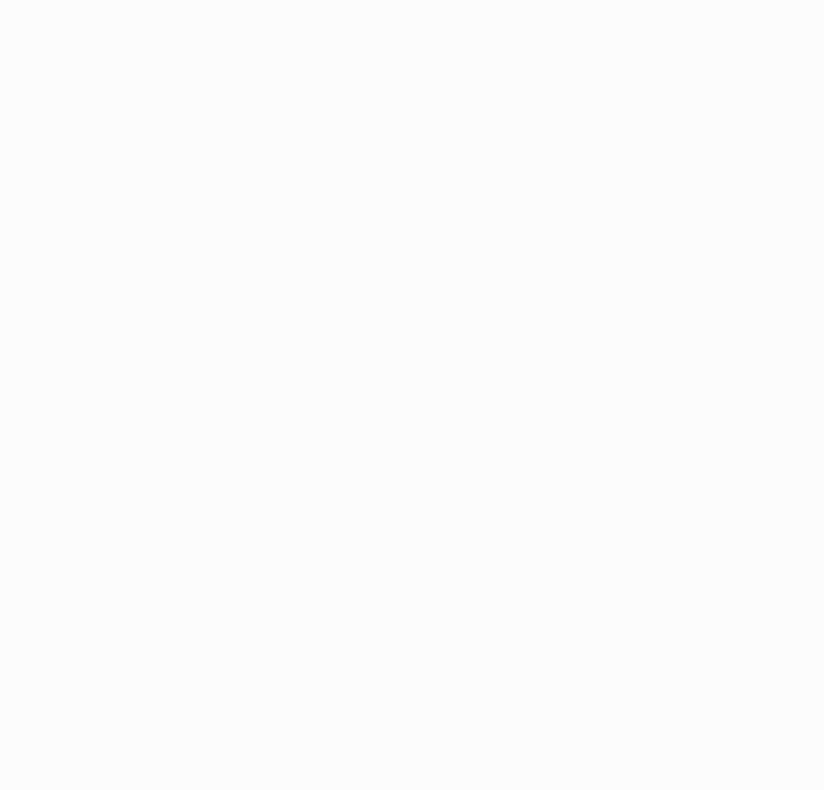
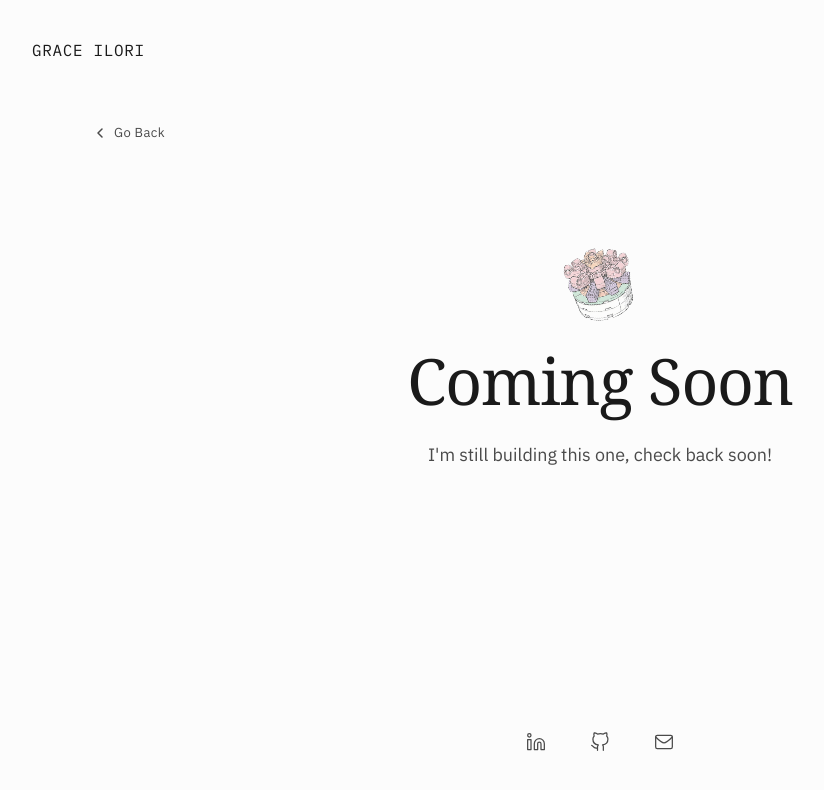
Before and after one commit to graceeilori/grace-ilori-portfolio, a React (Vite) app in the folder my-portfolio/: page /coming-soon in a window 1280 px wide. Before the commit this address had no page. Shown: the top 790 px of the page, without its empty margins (40-864 px from the left). Built offline with nearby package versions, Linux system fonts and the light colour scheme; a web font is replaced by a local one.

Commit message:
coming soon

```diff
--- a/my-portfolio/src/App.tsx
+++ b/my-portfolio/src/App.tsx
@@ -82,16 +82,16 @@ export default function HomePage() {
         <img src="/assets/star_1.svg" alt="" className="section-star" aria-hidden="true" />
 
         {/* EXPERIENCE — text hover only for now, peek-ready */}
-        <a href="#" className="section-nav" id="nav-experience">
+        <Link to="/coming-soon" className="section-nav" id="nav-experience">
           <span className="section-link">Experience</span>
-        </a>
+        </Link>
 
         <img src="/assets/star_2.svg" alt="" className="section-star" aria-hidden="true" />
 
         {/* PLAYGROUND — text hover only for now, peek-ready */}
-        <a href="#" className="section-nav" id="nav-playground">
+        <Link to="/coming-soon" className="section-nav" id="nav-playground">
           <span className="section-link">Playground</span>
-        </a>
+        </Link>
       </div>
     </main>
   )
--- /dev/null
+++ b/my-portfolio/src/ComingSoon.tsx
@@ -0,0 +1,51 @@
+import { useNavigate } from 'react-router-dom'
+import './CaseStudy.css'
+
+export default function ComingSoonPage() {
+  const navigate = useNavigate()
+
+  return (
+    <main className="case-study" style={{ alignItems: 'center', justifyContent: 'center', minHeight: '70vh' }}>
+      {/* Back link */}
+      <button
+        onClick={() => navigate(-1)}
+        className="cs-back"
+        style={{
+          background: 'none',
+          border: 'none',
+          padding: 0,
+          cursor: 'pointer',
+          fontFamily: 'inherit',
+          alignSelf: 'flex-start',
+        }}
+      >
+        <svg width="16" height="16" viewBox="0 0 16 16" fill="none" aria-hidden="true">
+          <path d="M10 12L6 8L10 4" stroke="currentColor" strokeWidth="1.5" strokeLinecap="round" strokeLinejoin="round" />
+        </svg>
+        Go Back
+      </button>
+
+      <div style={{
+        flex: 1,
+        display: 'flex',
+        flexDirection: 'column',
+        alignItems: 'center',
+        justifyContent: 'center',
+        textAlign: 'center',
+        gap: '24px',
+        paddingBottom: '80px',
+      }}>
+        <img
+          src="/assets/decor_flower.png"
+          alt=""
+          aria-hidden="true"
+          style={{ width: '80px', opacity: 0.75, transform: 'rotate(-15deg)' }}
+        />
+        <h1 className="cs-title" style={{ marginBottom: 0 }}>Coming Soon</h1>
+        <p className="cs-summary" style={{ marginBottom: 0, textAlign: 'center' }}>
+          I'm still building this one, check back soon!
+        </p>
+      </div>
+    </main>
+  )
+}
--- a/my-portfolio/src/Layout.tsx
+++ b/my-portfolio/src/Layout.tsx
@@ -31,7 +31,7 @@ export default function Layout() {
         <a href="/" className="nav-logo animate-in animate-in-delay-1" aria-label="Grace Ilori — Home">
           GRACE ILORI
         </a>
-        <a
+        {/* <a
           href="/resume.pdf"
           className="nav-resume animate-in animate-in-delay-1"
           target="_blank"
@@ -39,7 +39,7 @@ export default function Layout() {
           aria-label="View Resume (opens in new tab)"
         >
           RESUME
-        </a>
+        </a> */}
       </nav>
 
       {/* ── Page Content ── */}
--- a/my-portfolio/src/Projects.tsx
+++ b/my-portfolio/src/Projects.tsx
@@ -2,24 +2,6 @@ import './Projects.css'
 
 /* ---- Project Data ---- */
 const projects = [
-  {
-    id: 'kdpredict',
-    link: '#',
-    image: '/assets/project-cover-kdpredict.png',
-    year: 'ONGOING',
-    title: 'KDpredict',
-    description: 'Visualizing Kidney Failure and Mortality Risk.',
-    tags: ['RESEARCH', 'DEVELOPMENT', 'UX'],
-  },
-  {
-    id: 'cpsc-581',
-    link: '#',
-    image: '/assets/project-cover-cpsc-581.png',
-    year: '2026',
-    title: 'CPSC 581 Collection',
-    description: 'Visual design, embodied interaction, and physical computing.',
-    tags: ['DEVELOPMENT', 'UX'],
-  },
   {
     id: 'kdrama-wrapped',
     link: '/projects/kdrama-wrapped',
@@ -30,8 +12,26 @@ const projects = [
     tags: ['DEVELOPMENT', 'UX'],
   },
   {
+    id: 'kdpredict',
+    link: '/coming-soon',
+    image: '/assets/project-cover-kdpredict.png',
+    year: 'ONGOING',
+    title: 'KDpredict',
+    description: 'Visualizing Kidney Failure and Mortality Risk.',
+    tags: ['RESEARCH', 'DEVELOPMENT', 'UX'],
+  },
+  {
+    id: 'cpsc-581',
+    link: '/coming-soon',
+    image: '/assets/project-cover-cpsc-581.png',
+    year: '2026',
+    title: 'CPSC 581 Collection',
+    description: 'Visual design, embodied interaction, and physical computing.',
+    tags: ['DEVELOPMENT', 'UX'],
+  },
+  {
     id: 'asd-journey',
-    link: '#',
+    link: '/coming-soon',
     image: '/assets/project-cover-asd-journey.png',
     year: '2025',
     title: 'ASD Journey',
--- a/my-portfolio/src/main.tsx
+++ b/my-portfolio/src/main.tsx
@@ -6,6 +6,7 @@ import Layout from './Layout.tsx'
 import HomePage from './App.tsx'
 import ProjectsPage from './Projects.tsx'
 import KDramaWrappedPage from './KDramaWrapped.tsx'
+import ComingSoonPage from './ComingSoon.tsx'
 
 createRoot(document.getElementById('root')!).render(
   <StrictMode>
@@ -15,6 +16,7 @@ createRoot(document.getElementById('root')!).render(
           <Route path="/" element={<HomePage />} />
           <Route path="/projects" element={<ProjectsPage />} />
           <Route path="/projects/kdrama-wrapped" element={<KDramaWrappedPage />} />
+          <Route path="/coming-soon" element={<ComingSoonPage />} />
         </Route>
       </Routes>
     </BrowserRouter>
```
